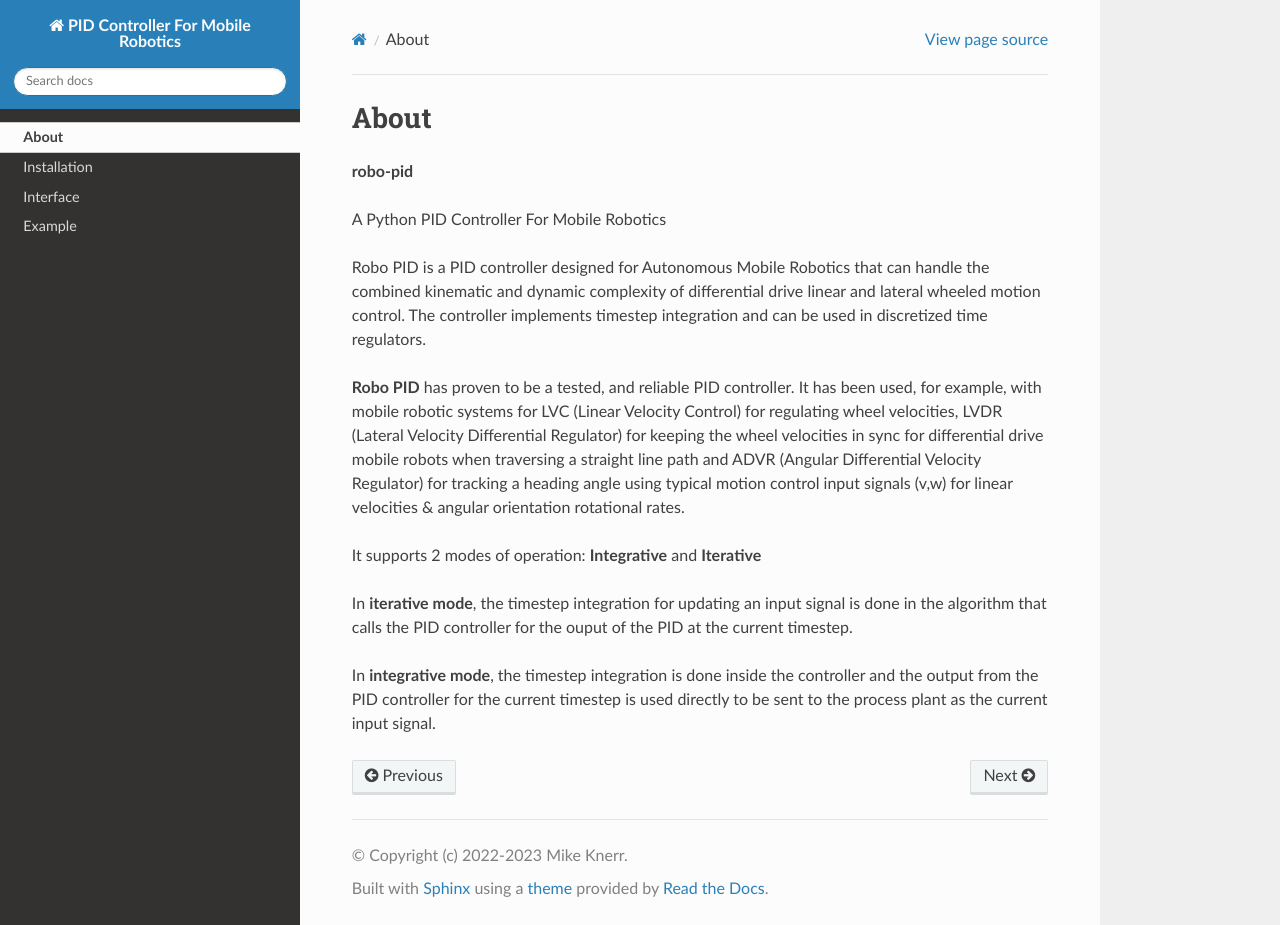
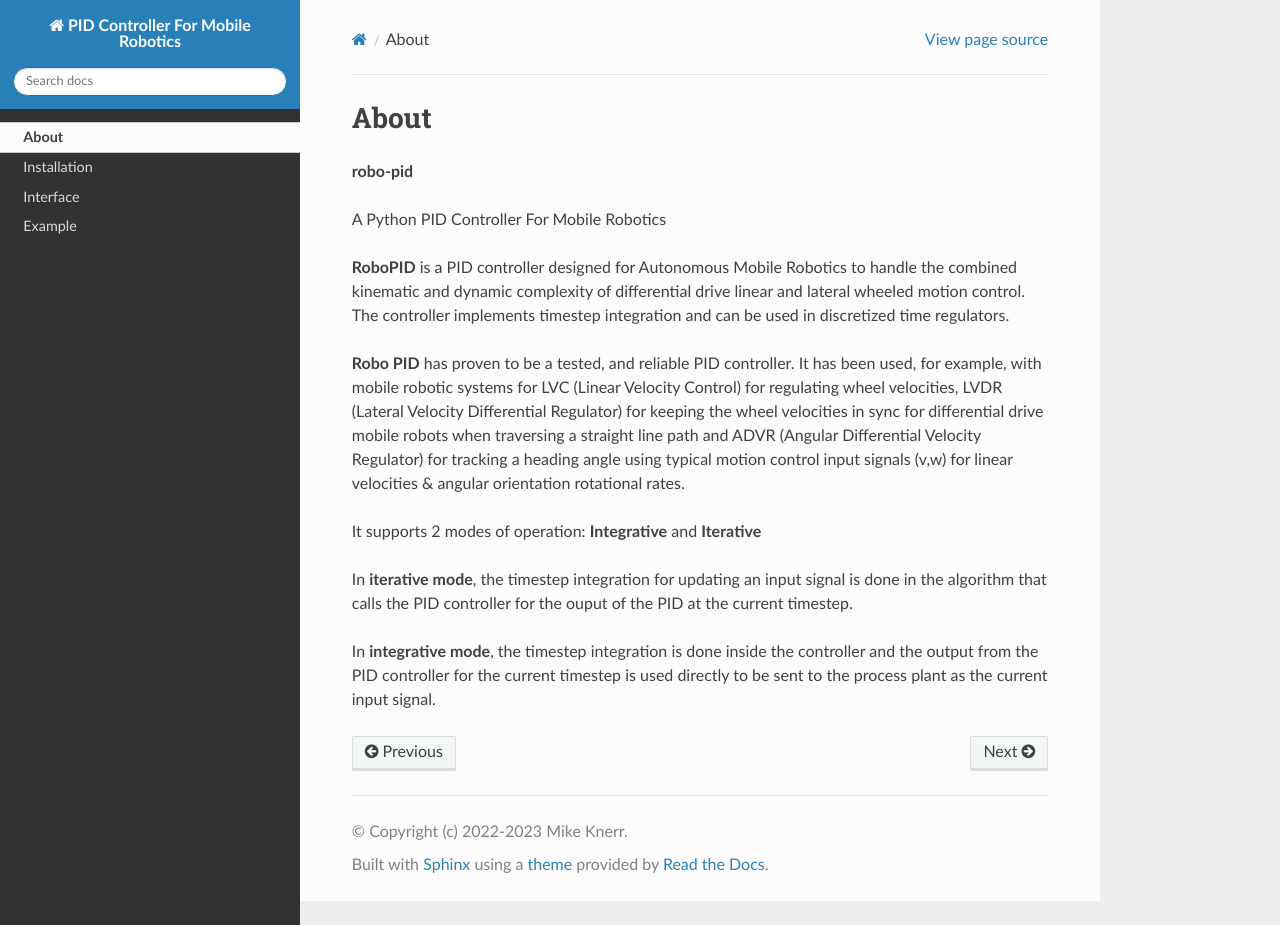
Before and after one commit to mkner/robo-pid, a Sphinx documentation site: the page built from docs/about.rst, in a window 1280 px wide and 925 px high. Built offline with Sphinx 7.4.7 and the Read the Docs theme 2.0.0, drawn with Linux system fonts in a browser that asks for light colours.

Commit message:
Update about.rst

```diff
--- a/docs/about.rst
+++ b/docs/about.rst
@@ -6,8 +6,8 @@ About
 
 A Python PID Controller For Mobile Robotics
 
-Robo PID is a PID controller designed for Autonomous Mobile Robotics
-that can handle the combined kinematic and dynamic complexity of differential
+**RoboPID** is a PID controller designed for Autonomous Mobile Robotics
+to handle the combined kinematic and dynamic complexity of differential
 drive linear and lateral wheeled motion control. The controller implements
 timestep integration and can be used in discretized time regulators.
 
```
